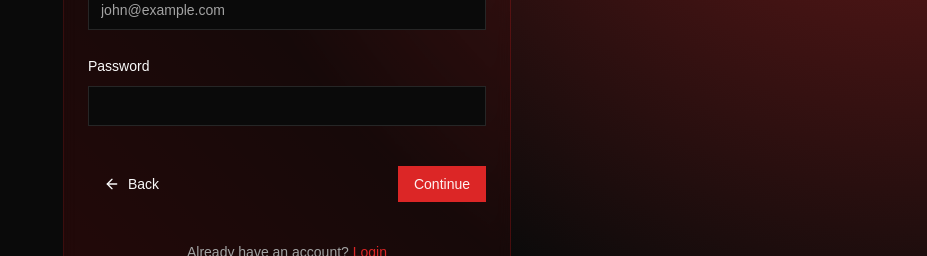
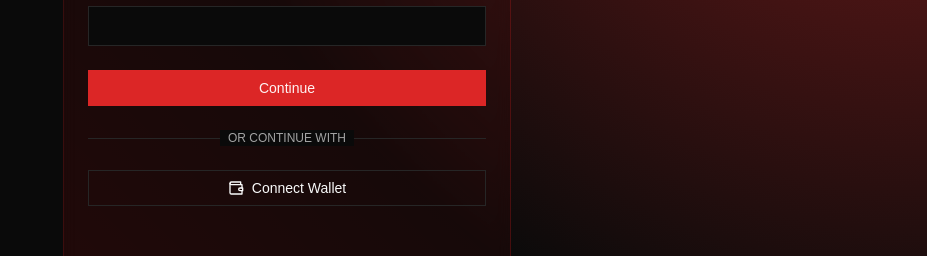
Before and after one commit to Baboons-dev/ai-trading-bot-frontend, a Next.js app: page /signup in a window 1280 px wide. Shown: the part 366-622 px from the top of the page, without its empty margins (353-1280 px from the left). Built offline with nearby package versions, Linux system fonts and the light colour scheme; no server answers; a web font is replaced by a local one.

Commit message:
add the login bt

```diff
--- a/app/login/page.tsx
+++ b/app/login/page.tsx
@@ -15,6 +15,8 @@ import * as z from "zod";
 import { useToast } from "@/components/ui/use-toast";
 import { login } from "@/api/apiCalls/user";
 import { useAuthStore } from "@/lib/store/use-store";
+import { WalletButton } from "@/components/ui/wallet-button";
+import { Separator } from "@/components/ui/separator";
 
 const formSchema = z.object({
   email: z.string().email(),
@@ -25,6 +27,7 @@ export default function Login() {
   const { toast } = useToast();
   const { setToken } = useAuthStore();
   const [loading, setLoading] = useState(false);
+  const [walletLoading, setWalletLoading] = useState(false);
   const router = useRouter();
 
   const form = useForm<z.infer<typeof formSchema>>({
@@ -54,6 +57,27 @@ export default function Login() {
       });
     } finally {
       setLoading(false);
+    }
+  };
+
+  const handleWalletConnect = async () => {
+    try {
+      setWalletLoading(true);
+      // Simulate wallet connection delay
+      await new Promise((resolve) => setTimeout(resolve, 1500));
+
+      toast({
+        title: "Not Implemented",
+        description: "Wallet connection will be implemented by you",
+      });
+    } catch (error) {
+      toast({
+        variant: "destructive",
+        title: "Error",
+        description: "Failed to connect wallet",
+      });
+    } finally {
+      setWalletLoading(false);
     }
   };
 
@@ -95,6 +119,30 @@ export default function Login() {
             )}
           </div>
 
+          <Button type="submit" className="w-full" disabled={loading}>
+            {loading ? (
+              <>
+                <Loader2 className="w-4 h-4 mr-2 animate-spin" />
+                Logging in...
+              </>
+            ) : (
+              "Login"
+            )}
+          </Button>
+
+          <div className="relative">
+            <div className="absolute inset-0 flex items-center">
+              <span className="w-full border-t" />
+            </div>
+            <div className="relative flex justify-center text-xs uppercase">
+              <span className="bg-background px-2 text-muted-foreground">
+                Or continue with
+              </span>
+            </div>
+          </div>
+
+          <WalletButton onClick={handleWalletConnect} loading={walletLoading} />
+
           <div className="flex items-center justify-between pt-4">
             <Link href="/public">
               <Button variant="ghost">
@@ -102,16 +150,6 @@ export default function Login() {
                 Back
               </Button>
             </Link>
-            <Button type="submit" disabled={loading}>
-              {loading ? (
-                <>
-                  <Loader2 className="w-4 h-4 mr-2 animate-spin" />
-                  Logging in...
-                </>
-              ) : (
-                "Login"
-              )}
-            </Button>
           </div>
 
           <div className="text-center pt-4">
--- a/app/signup/page.tsx
+++ b/app/signup/page.tsx
@@ -15,6 +15,7 @@ import * as z from "zod";
 import { useToast } from "@/components/ui/use-toast";
 import { signup } from "@/api/apiCalls/user";
 import { useAuthStore } from "@/lib/store/use-store";
+import { WalletButton } from "@/components/ui/wallet-button";
 
 const formSchema = z.object({
   name: z.string().min(2),
@@ -26,6 +27,7 @@ export default function SignUp() {
   const { toast } = useToast();
   const { setToken } = useAuthStore();
   const [loading, setLoading] = useState(false);
+  const [walletLoading, setWalletLoading] = useState(false);
   const router = useRouter();
 
   const form = useForm<z.infer<typeof formSchema>>({
@@ -61,6 +63,27 @@ export default function SignUp() {
       });
     } finally {
       setLoading(false);
+    }
+  };
+
+  const handleWalletConnect = async () => {
+    try {
+      setWalletLoading(true);
+      // Simulate wallet connection delay
+      await new Promise((resolve) => setTimeout(resolve, 1500));
+
+      toast({
+        title: "Not Implemented",
+        description: "Wallet connection will be implemented by you",
+      });
+    } catch (error) {
+      toast({
+        variant: "destructive",
+        title: "Error",
+        description: "Failed to connect wallet",
+      });
+    } finally {
+      setWalletLoading(false);
     }
   };
 
@@ -116,6 +139,30 @@ export default function SignUp() {
             )}
           </div>
 
+          <Button type="submit" className="w-full" disabled={loading}>
+            {loading ? (
+              <>
+                <Loader2 className="w-4 h-4 mr-2 animate-spin" />
+                Creating...
+              </>
+            ) : (
+              "Continue"
+            )}
+          </Button>
+
+          <div className="relative">
+            <div className="absolute inset-0 flex items-center">
+              <span className="w-full border-t" />
+            </div>
+            <div className="relative flex justify-center text-xs uppercase">
+              <span className="bg-background px-2 text-muted-foreground">
+                Or continue with
+              </span>
+            </div>
+          </div>
+
+          <WalletButton onClick={handleWalletConnect} loading={walletLoading} />
+
           <div className="flex items-center justify-between pt-4">
             <Link href="/public">
               <Button variant="ghost">
@@ -123,16 +170,6 @@ export default function SignUp() {
                 Back
               </Button>
             </Link>
-            <Button type="submit" disabled={loading}>
-              {loading ? (
-                <>
-                  <Loader2 className="w-4 h-4 mr-2 animate-spin" />
-                  Creating...
-                </>
-              ) : (
-                "Continue"
-              )}
-            </Button>
           </div>
 
           <div className="text-center pt-4">
--- /dev/null
+++ b/components/ui/wallet-button.tsx
@@ -0,0 +1,22 @@
+import { Button } from "@/components/ui/button";
+import { Wallet } from "lucide-react";
+
+interface WalletButtonProps {
+  onClick?: () => void;
+  loading?: boolean;
+}
+
+export function WalletButton({ onClick, loading }: WalletButtonProps) {
+  return (
+    <Button
+      type="button"
+      variant="outline"
+      className="w-full flex items-center justify-center gap-2"
+      onClick={onClick}
+      disabled={loading}
+    >
+      <Wallet className="h-4 w-4" />
+      {loading ? "Connecting..." : "Connect Wallet"}
+    </Button>
+  );
+}
```
Also changed, not shown: 1 other file (tests, documents, lock files or other folders).
